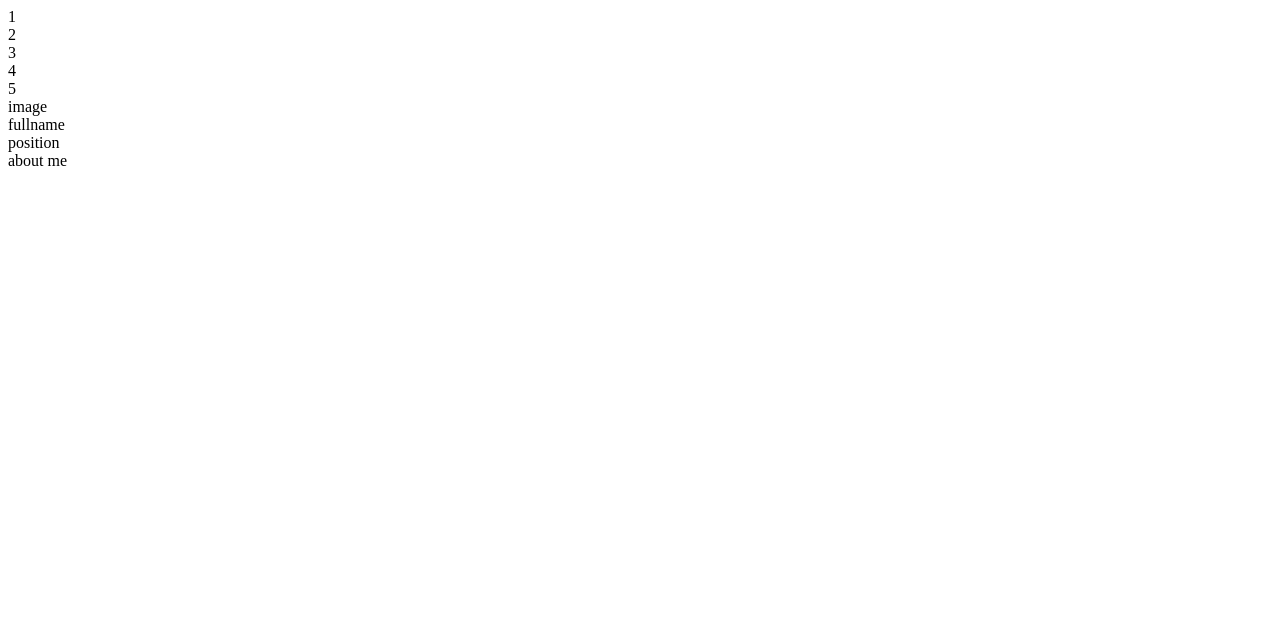
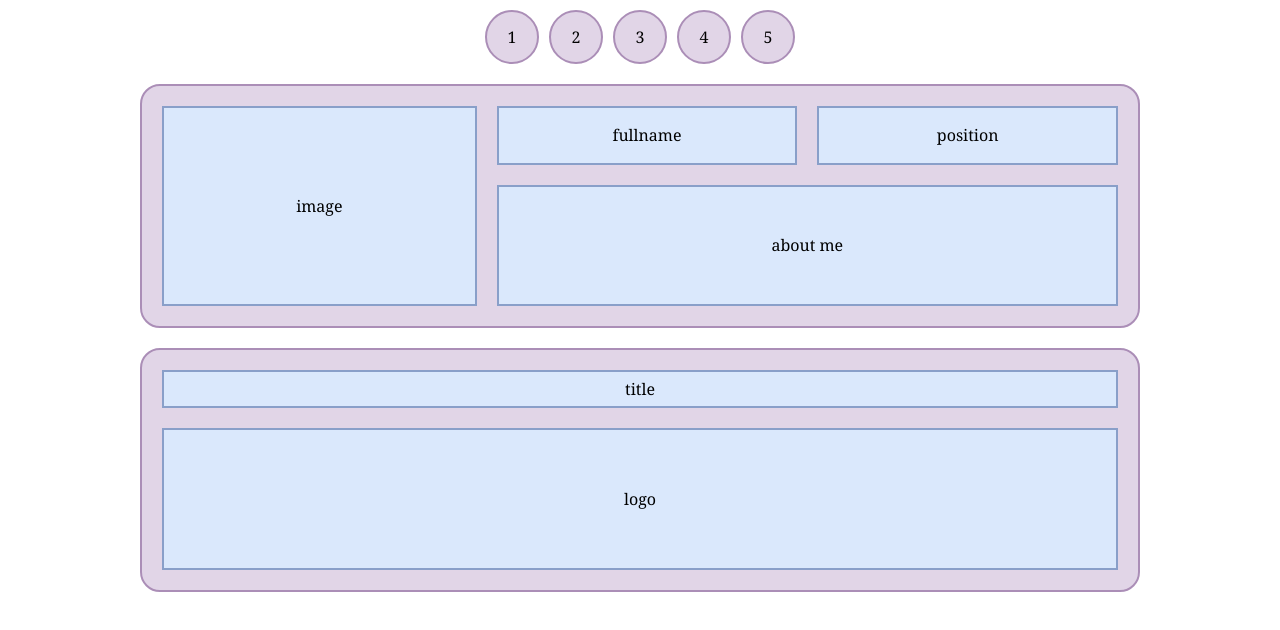
Before and after one commit to NARVS1999/portfolio-cms, a plain HTML site: page index.html in a window 1280 px wide. Drawn offline with Linux system fonts and the light colour scheme.

Commit message:
added button, aboutme, tech section

```diff
--- a/index.html
+++ b/index.html
@@ -4,10 +4,11 @@
     <meta charset="UTF-8">
     <meta name="viewport" content="width=device-width, initial-scale=1.0">
     <title>JP Narvasa</title>
+    <link rel="stylesheet" href="style.css">
 </head>
 <body>
     <main>
-        <div class="buttons">
+        <div class="buttons-theme">
             <div class="btn-theme">1</div>
             <div class="btn-theme">2</div>
             <div class="btn-theme">3</div>
@@ -15,7 +16,7 @@
             <div class="btn-theme">5</div>
         </div>
         <div class="about-section">
-            <div class="img-container">image</div>
+            <div class="about-img-container">image</div>
             <div class="about-container">
                 <div class="about-heading">
                     <div class="about-name">fullname</div>
@@ -26,6 +27,10 @@
                 </div>
             </div>
         </div>
+        <div class="tech-section">
+            <div class="tech-title-container">title</div>
+            <div class="tech-logo-container">logo</div>
+        </div>
     </main>
 </body>
 </html>
--- /dev/null
+++ b/style.css
@@ -0,0 +1,136 @@
+:root {
+    padding: 0;
+    border: 0;
+    margin: 0;
+    font-family: Georgia, 'Times New Roman', Times, serif;
+    --ly-primary-color:#e1d5e7;
+    --ly-border-color:#ab8eb7;
+    --ly-border-radius: 20px;
+    --ly2-primary-color:#dae8fc;
+    --ly2-border-color:#899fc9;
+}
+
+main {
+    max-width: 1000px;
+    margin: 10px auto;
+    display: flex;
+    flex-direction: column;
+    gap: 20px;
+}
+
+.buttons-theme {
+    display: flex;
+    justify-content: center;
+    gap: 10px;
+}
+
+.btn-theme {
+    background-color: var(--ly-primary-color);
+    border: 2px solid var(--ly-border-color);
+    min-width: 50px;
+    min-height: 50px;
+    border-radius: 50%;
+    display: flex;
+    justify-content: center;
+    align-items: center;
+}
+
+.about-section {
+    background-color: var(--ly-primary-color);
+    border: 2px solid var(--ly-border-color);
+    border-radius: var(--ly-border-radius);
+    display: flex;
+    padding: 20px;
+    gap: 20px;
+    height: 200px;
+}
+
+.about-img-container {
+    background-color: var(--ly2-primary-color);
+    border: 2px solid var(--ly2-border-color);
+    flex: 1;
+
+    display: flex;
+    justify-content: center;
+    align-items: center;
+}
+
+.about-container {
+    /* background-color: var(--ly2-primary-color);
+    border: 2px solid var(--ly2-border-color); */
+    flex: 2;
+
+    display: flex;
+    flex-direction: column;
+    gap: 20px;
+}
+
+.about-heading {
+    /* background-color: var(--ly2-primary-color);
+    border: 2px solid var(--ly2-border-color); */
+    flex: 1;
+
+    display: flex;
+    gap: 20px;
+}
+
+.about-name {
+    background-color: var(--ly2-primary-color);
+    border: 2px solid var(--ly2-border-color);
+    flex: 1;
+
+    display: flex;
+    justify-content: center;
+    align-items: center
+}
+
+.about-position {
+    background-color: var(--ly2-primary-color);
+    border: 2px solid var(--ly2-border-color);
+    flex: 1;
+
+    display: flex;
+    justify-content: center;
+    align-items: center
+}
+
+.about-body {
+    background-color: var(--ly2-primary-color);
+    border: 2px solid var(--ly2-border-color);
+    flex: 2;
+
+    display: flex;
+    justify-content: center;
+    align-items: center
+}
+
+.tech-section {
+    background-color: var(--ly-primary-color);
+    border: 2px solid var(--ly-border-color);
+    border-radius: var(--ly-border-radius);
+    display: flex;
+    flex-direction: column;
+    padding: 20px;
+    gap: 20px;
+    height: 200px;
+}
+
+.tech-title-container {
+    background-color: var(--ly2-primary-color);
+    border: 2px solid var(--ly2-border-color);
+    flex: 1;
+
+    display: flex;
+    justify-content: center;
+    align-items: center
+}
+
+.tech-logo-container {
+    background-color: var(--ly2-primary-color);
+    border: 2px solid var(--ly2-border-color);
+    flex: 4;
+
+    display: flex;
+    justify-content: center;
+    align-items: center
+}
```
Also changed, not shown: 1 other file.
